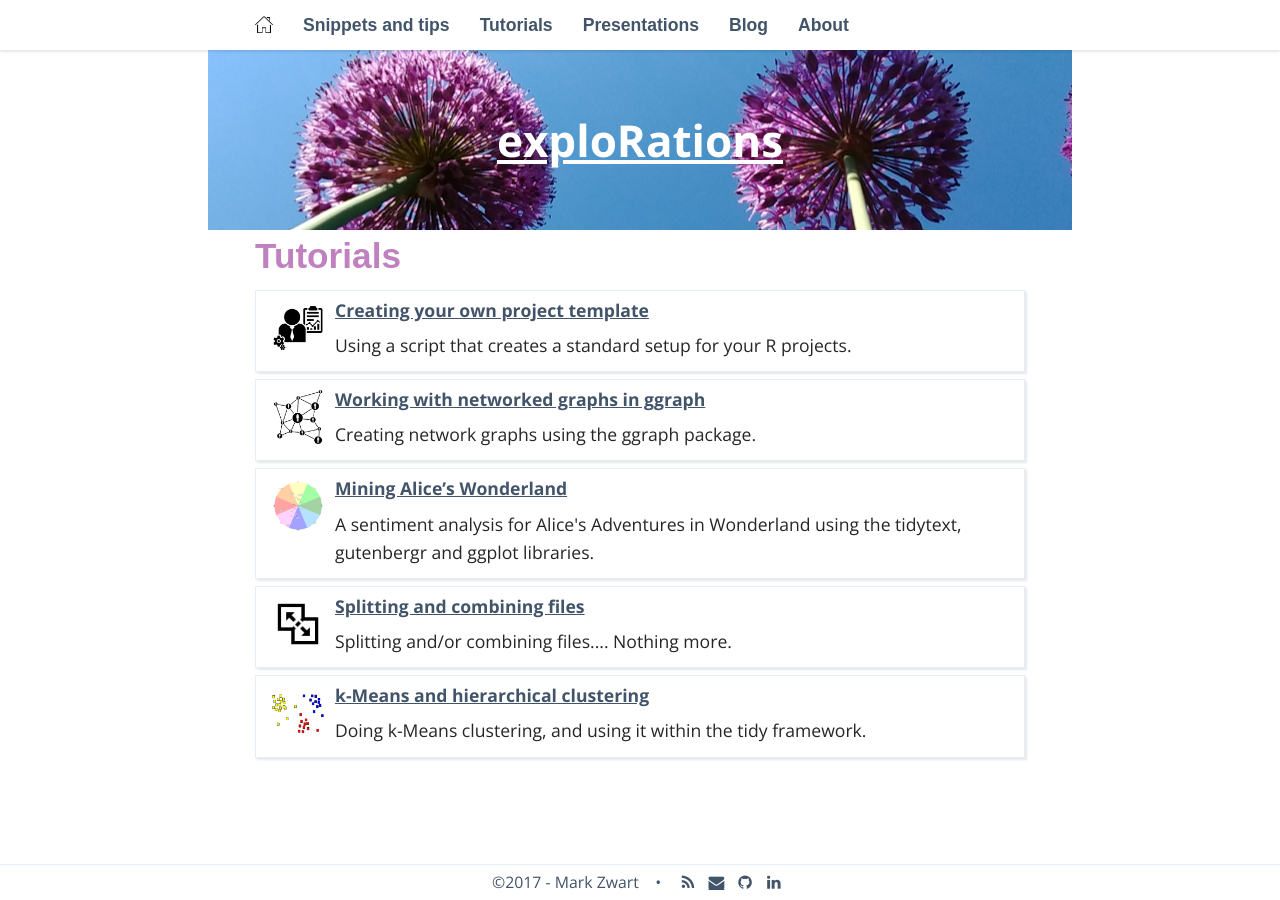
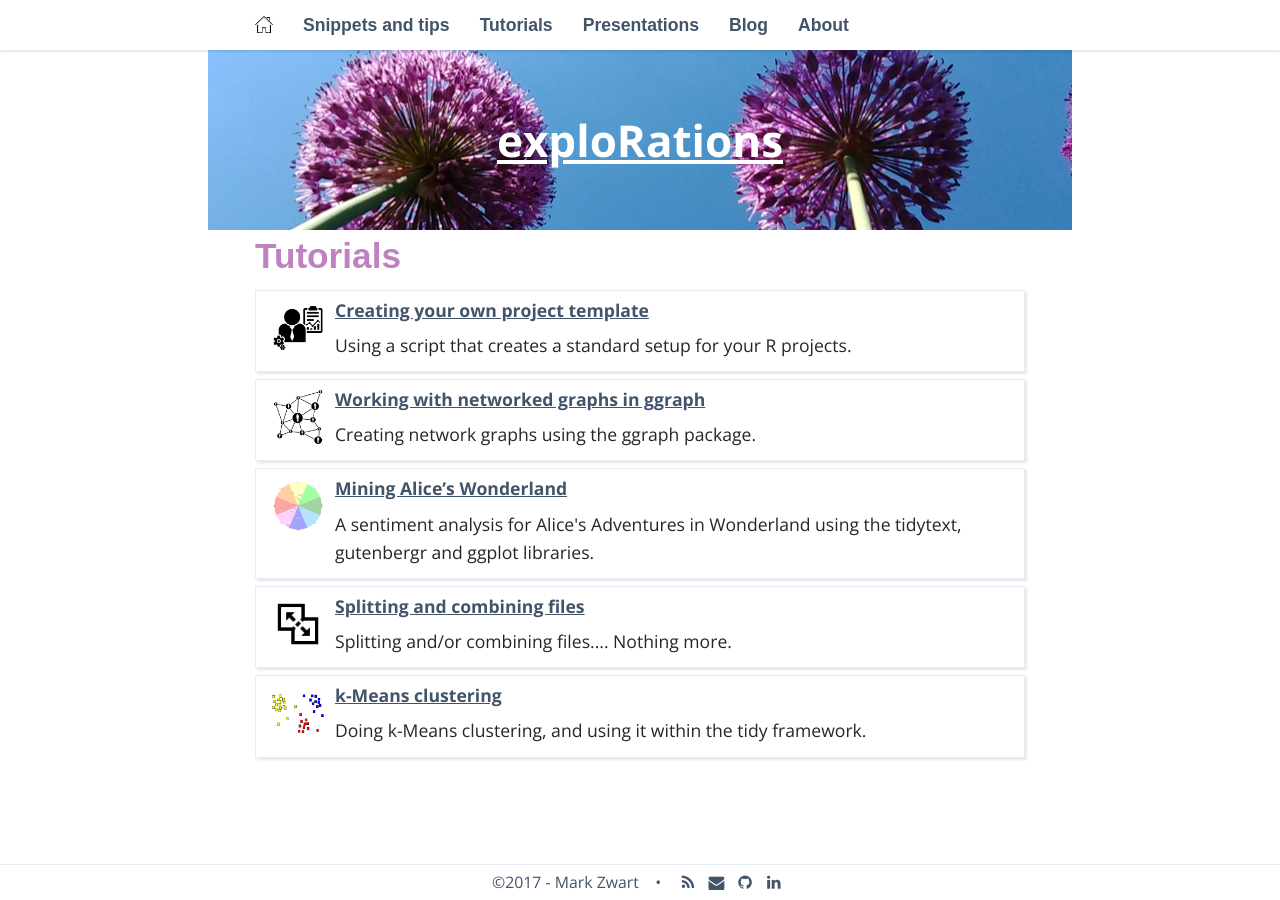
Before and after one commit to mark-me/mark-me.github.io, a Jekyll site: the page built from _pages/02-tutorials.md, in a window 1280 px wide. Built offline with Jekyll 4.4.1, drawn with Linux system fonts in a browser that asks for light colours; nearby versions of some CDN libraries; some web fonts are replaced; comment, search, counter and statistics services are not loaded.

Commit message:
Update tutorial-index.yml

```diff
--- a/_data/tutorial-index.yml
+++ b/_data/tutorial-index.yml
@@ -18,7 +18,7 @@
   image: /_pages/tutorials/splitting-combining-files.png
   description: Splitting and/or combining files.... Nothing more.
 
-- title: k-Means and hierarchical clustering
+- title: k-Means clustering
   url: /kmeans/
   image: /_pages/tutorials/kmeans.png
   description: Doing k-Means clustering, and using it within the tidy framework.
```
